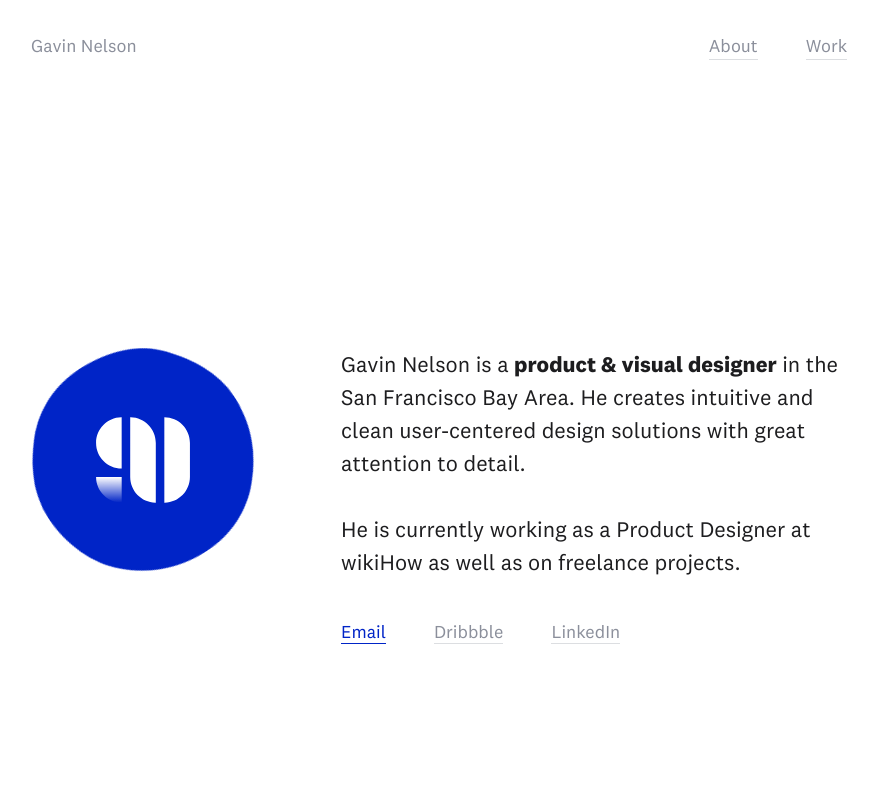
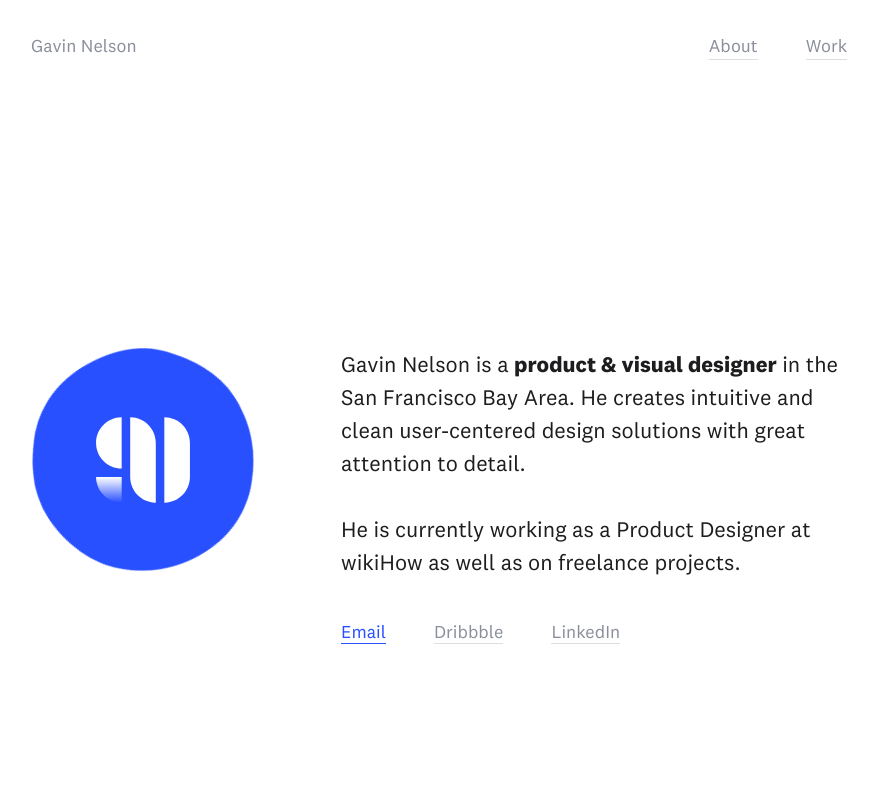
Before and after one commit to gavinmn/nelson.co, a Gatsby site: page / in a window 1280 px wide. In both pictures the pointer is over the link "Email". Shown: the top 800 px of the page, without its empty margins (201-1079 px from the left). Built offline with nearby package versions, Linux system fonts and the light colour scheme; Gatsby itself is replaced by a stand-in of ours; a web font is replaced by a local one.

Commit message:
changed logo color

```diff
--- a/src/components/hero/hero.css
+++ b/src/components/hero/hero.css
@@ -24,8 +24,8 @@
 }
 
 .email:hover {
-	color: #0024C7;
-	border-color: #0024C7;
+	color: #2950FF;
+	border-color: #2950FF;
 }
 
 .dribbble:hover {
--- a/src/components/layout/layout.css
+++ b/src/components/layout/layout.css
@@ -78,7 +78,7 @@ p {
 
 ::selection {
   color:#ffffff;
-  background:#0024C7;
+  background:#2950FF;
 }
 
 .headline-text {
@@ -105,7 +105,7 @@ p {
 }
 
 .link-text:hover {
-  border-color:#0024C7;
+  border-color:#2950FF;
 }
 
 .width-container {
--- a/src/components/logo/logo.js
+++ b/src/components/logo/logo.js
@@ -10,7 +10,7 @@ const Logo = props => (
 	        </linearGradient>
 	    </defs>
 
-        <path d="M105,209 C134,210 158,196 178.539105,178.539105 C199.07821,161.07821 208,134 209,105 C210,76 199.07821,49.9217895 178.539105,31.4608948 C158,13 133,1.28785871e-14 105,1 C77,2 50,12 31.4608948,31.4608948 C12.9217895,50.9217895 2,76 1,105 C-1.12576615e-13,134 11,160 31.4608948,178.539105 C51.9217895,197.07821 76,208 105,209 Z" id="logo-bg" fill="#0024C7"></path>
+        <path d="M105,209 C134,210 158,196 178.539105,178.539105 C199.07821,161.07821 208,134 209,105 C210,76 199.07821,49.9217895 178.539105,31.4608948 C158,13 133,1.28785871e-14 105,1 C77,2 50,12 31.4608948,31.4608948 C12.9217895,50.9217895 2,76 1,105 C-1.12576615e-13,134 11,160 31.4608948,178.539105 C51.9217895,197.07821 76,208 105,209 Z" id="logo-bg" fill="#2950FF"></path>
         <path d="M125,65 C138.254834,65 149,75.745166 149,89 L149,121 C149,134.122286 138.468663,144.784846 125.396884,144.996785 L125,145 L125,65 Z M93,65 L93.3968839,65.0032153 C106.468663,65.2151543 117,75.8777143 117,89 L117,89 L117,145 L116.603116,144.996785 C103.531337,144.784846 93,134.122286 93,121 L93,121 L93,65 Z M85,65 L85,113 C71.745166,113 61,102.254834 61,89 C61,75.8777143 71.5313372,65.2151543 84.6031161,65.0032153 L85,65 Z" id="gbase" fill="#FFFFFF"></path>
         <path d="M61,121 L85,121 L85,145 C71.745166,145 61,134.254834 61,121 L61,121 L61,121 Z" id="gpart" fill="url(#linearGradient-1)"></path>
 	</svg>
```
Also changed, not shown: src/images/icon.png.
